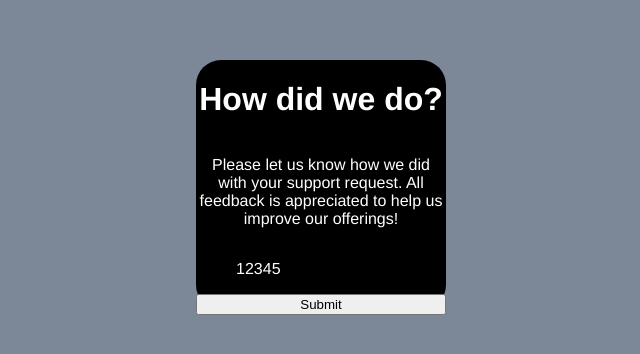
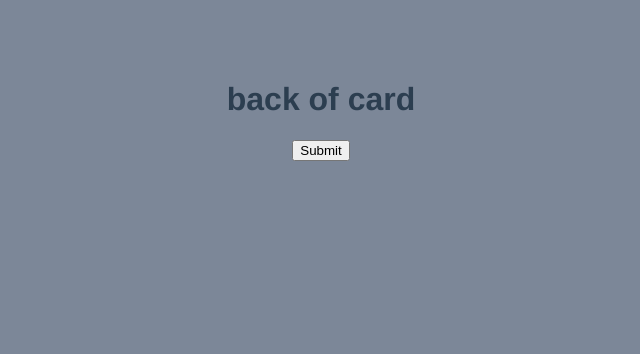
Before and after one commit to noHacksReq/interactive-rating-component, a Vue app: page / in a window 1280 px wide. Both pictures are taken after a click on the button "Submit". Shown: the top 354 px of the page, without its empty margins (319-959 px from the left). Built offline with nearby package versions, Linux system fonts and the light colour scheme.

Commit message:
added back of card and flip functionality

```diff
--- a/src/components/MainComp.vue
+++ b/src/components/MainComp.vue
@@ -14,7 +14,8 @@ export default {
 </script>
 
 <template>
-  <div class="mainCardFront">
+  <div class="mainCardFront"
+  v-if="cardFrontSide">
     <h1>How did we do?</h1>
     <p>Please let us know how we did with your support request. All feedback is appreciated to help us improve our offerings!</p>
     <ul>
@@ -24,6 +25,11 @@ export default {
       <li>4</li>
       <li>5</li>
     </ul>
+    <button @click="flipCard">Submit</button>
+  </div>
+  <div class="mainCardBack"
+  v-else>
+    <h1>back of card</h1>
     <button @click="flipCard">Submit</button>
   </div>
 
```
